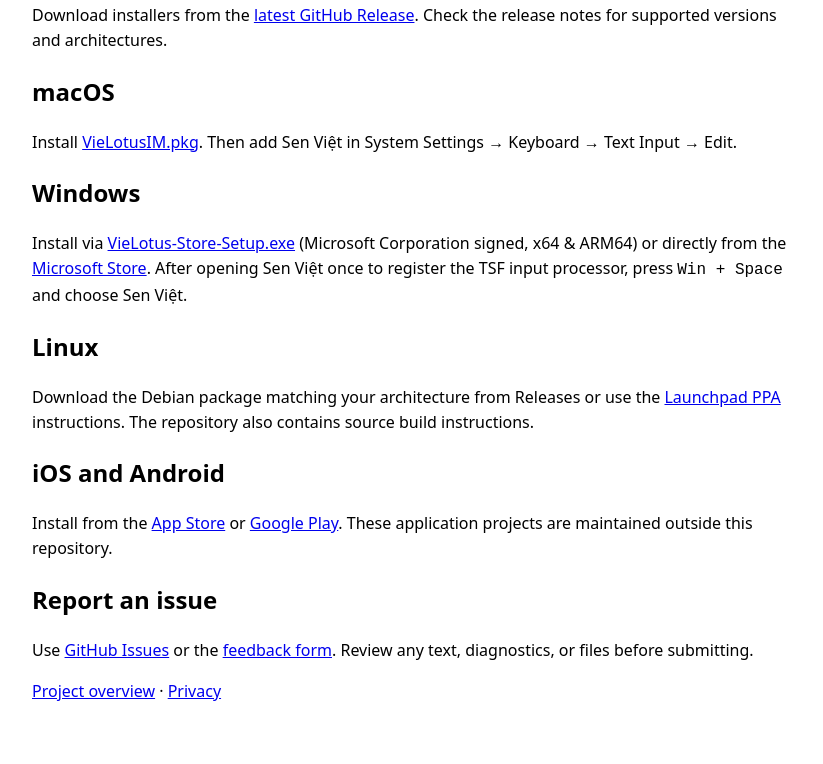
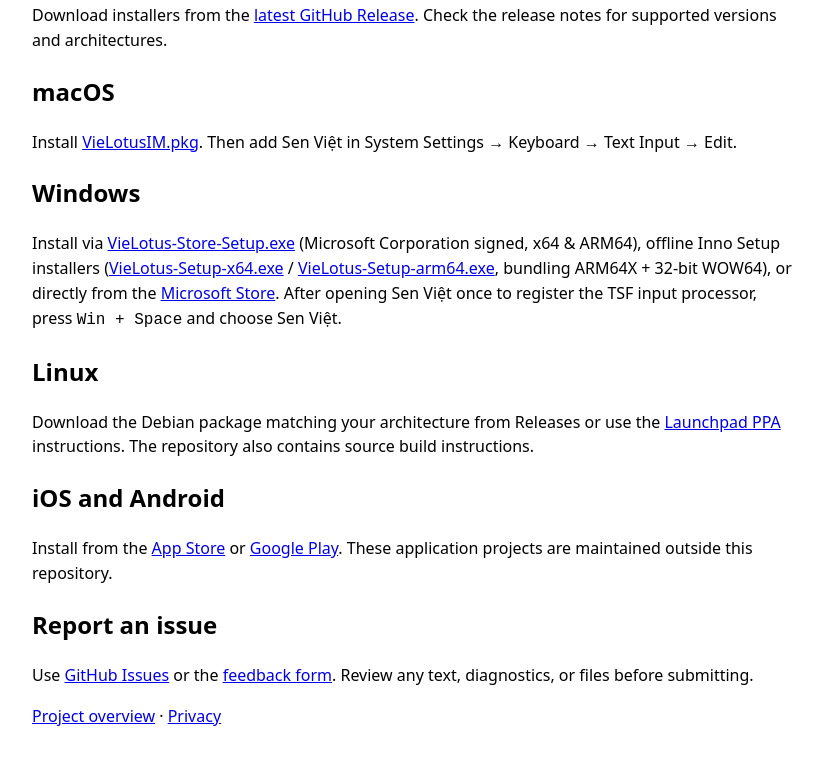
Before and after one commit to stevedat/VieLotus-IM, a plain HTML site: page docs/support.html in a window 1280 px wide. Shown: the part 116-880 px from the top of the page, without its empty margins (228-1051 px from the left). Drawn offline with Linux system fonts and the light colour scheme.

Commit message:
docs: add offline Inno Setup x64 and ARM64 .exe download links alongside Store installer

```diff
--- a/docs/support.html
+++ b/docs/support.html
@@ -7,7 +7,7 @@
   <h2>macOS</h2>
   <p>Install <a href="https://github.com/stevedat/VieLotus-IM/releases/latest/download/VieLotusIM.pkg">VieLotusIM.pkg</a>. Then add Sen Việt in System Settings → Keyboard → Text Input → Edit.</p>
   <h2>Windows</h2>
-  <p>Install via <a href="https://github.com/stevedat/VieLotus-IM/releases/latest/download/VieLotus-Store-Setup.exe">VieLotus-Store-Setup.exe</a> (Microsoft Corporation signed, x64 &amp; ARM64) or directly from the <a href="https://apps.microsoft.com/detail/9PF5K64GXXSH">Microsoft Store</a>. After opening Sen Việt once to register the TSF input processor, press <code>Win + Space</code> and choose Sen Việt.</p>
+  <p>Install via <a href="https://github.com/stevedat/VieLotus-IM/releases/latest/download/VieLotus-Store-Setup.exe">VieLotus-Store-Setup.exe</a> (Microsoft Corporation signed, x64 &amp; ARM64), offline Inno Setup installers (<a href="https://github.com/stevedat/VieLotus-IM/releases/latest/download/VieLotus-Setup-x64.exe">VieLotus-Setup-x64.exe</a> / <a href="https://github.com/stevedat/VieLotus-IM/releases/latest/download/VieLotus-Setup-arm64.exe">VieLotus-Setup-arm64.exe</a>, bundling ARM64X + 32-bit WOW64), or directly from the <a href="https://apps.microsoft.com/detail/9PF5K64GXXSH">Microsoft Store</a>. After opening Sen Việt once to register the TSF input processor, press <code>Win + Space</code> and choose Sen Việt.</p>
   <h2>Linux</h2>
   <p>Download the Debian package matching your architecture from Releases or use the <a href="https://launchpad.net/~stevedat/+archive/ubuntu/vielotus">Launchpad PPA</a> instructions. The repository also contains source build instructions.</p>
   <h2>iOS and Android</h2>
```
Also changed, not shown: docs/index.html (+1 -1 lines).
